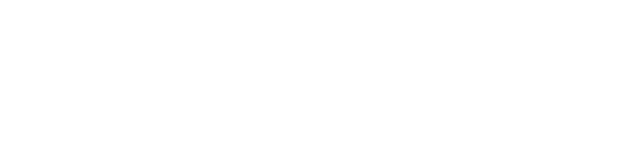
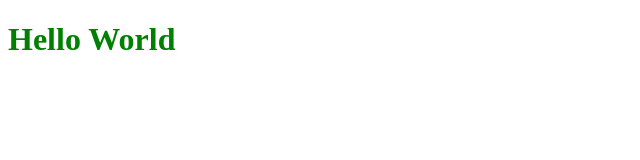
Before and after one commit to nafulakettyjudith/collaboration-sample, a plain HTML site: page index.html in a window 1280 px wide. Shown: the whole page, without its empty margins (0-640 px from the left). Drawn offline with Linux system fonts and the light colour scheme.

Commit message:
created sections for different pages

```diff
--- a/index.html
+++ b/index.html
@@ -7,6 +7,6 @@
     <title>Document</title>
 </head>
 <body>
-
+ <h1>Hello World</h1>
 </body>
 </html>
--- /dev/null
+++ b/sass/pages/homepage/_nav.scss
@@ -0,0 +1,4 @@
+h1{
+    color:green;
+
+}
--- a/sass/style.scss
+++ b/sass/style.scss
@@ -0,0 +1 @@
+@use "./pages/homepage/nav";
```
Also changed, not shown: css/style.css, pages/about.html (added), sass/pages/about/_payment.scss (added), sass/pages/homepage/_hero.scss (added).
